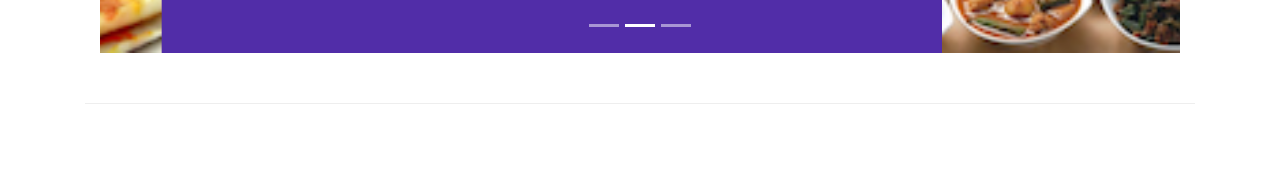
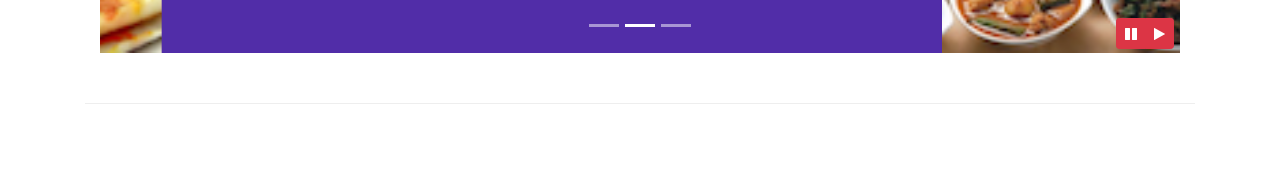
Before and after one commit to PanigrahiAnkit/Bootsrap-Tut, a website: page index.html in a window 1280 px wide. Shown: the part 631-800 px from the top of the page. Drawn offline with nearby package versions, Linux system fonts and the light colour scheme.

Commit message:
Bootstrap JQuery

```diff
--- a/css/styles.css
+++ b/css/styles.css
@@ -60,3 +60,9 @@
   left: 0;
   min-height: 300px;
 }
+
+#carouselButton {
+  right:6px;
+  position: absolute;
+  bottom:4px;
+}
--- a/index.html
+++ b/index.html
@@ -198,9 +198,18 @@
               <a class="carousel-control-next" href="#mycarousel" role="button" data-slide="next">
                 <span class="carousel-control-next-icon"></span>
               </a>
+              <div class="btn-group" id="carouselButton">
+                <button class="btn btn-danger btn-sm" id="carousel-pause">
+                  <span class="fa fa-pause"></span>
+                </button>
+                <button class="btn btn-danger btn-sm" id="carousel-play">
+                  <span class="fa fa-play"></span>
+                </button>
+              </div>
             </div>
           </div>
         </div>
+
         <div class="row row-content align-items-center">
           <div class="col-12 col-sm-4 order-sm-last col-md-3">
             <h3>Our Lipsmacking Culinary Creations</h3>
@@ -299,5 +308,18 @@
         $('[data-toggle="tooltip"]').tooltip();
     });
 </script>
+<script>
+  $(document).ready(function(){
+    $('#mycarousel').carousel({interval:2000});
+    $('#carousel-pause').click(function()
+    {
+      $('#mycarousel').carousel('pause')
+    });
+    $('#carousel-play').click(function()
+    {
+      $('#mycarousel').carousel('cycle')
+    });
+  });
+</script>
 </body>
 </html>
```
